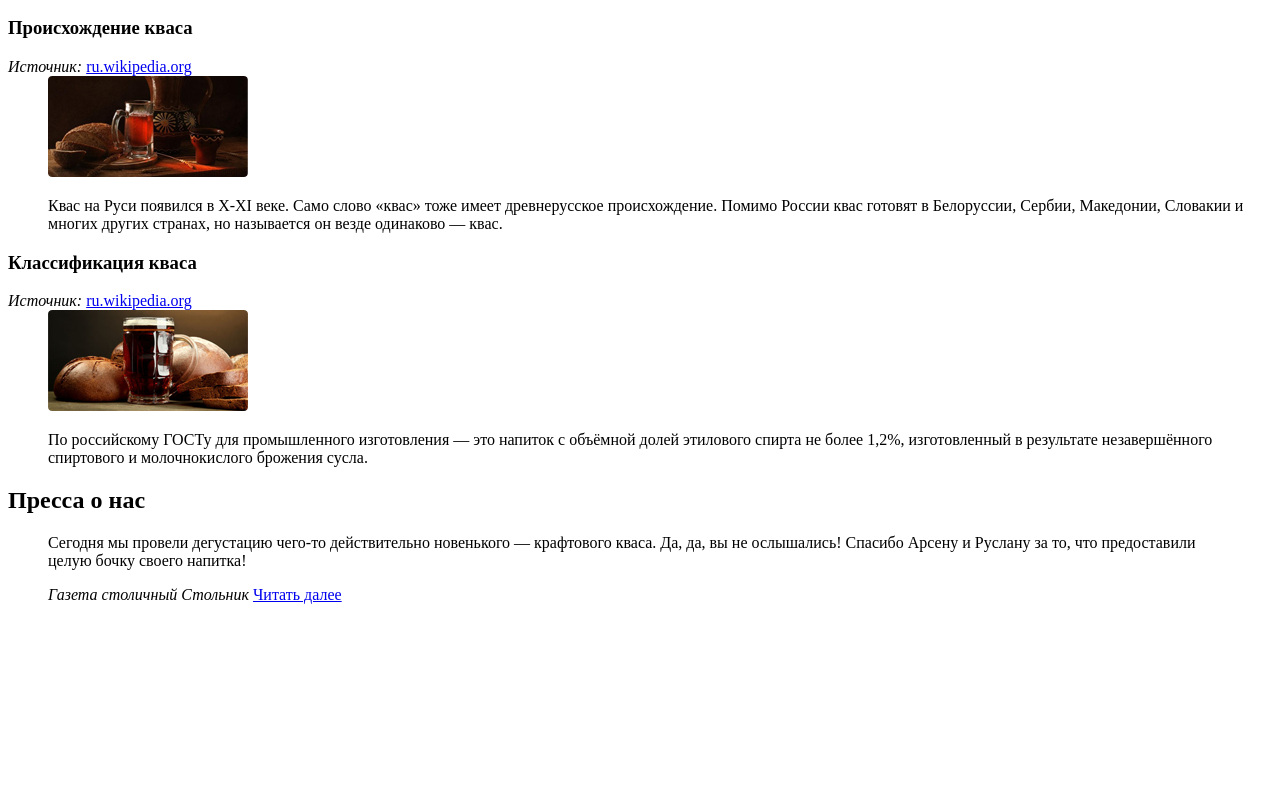
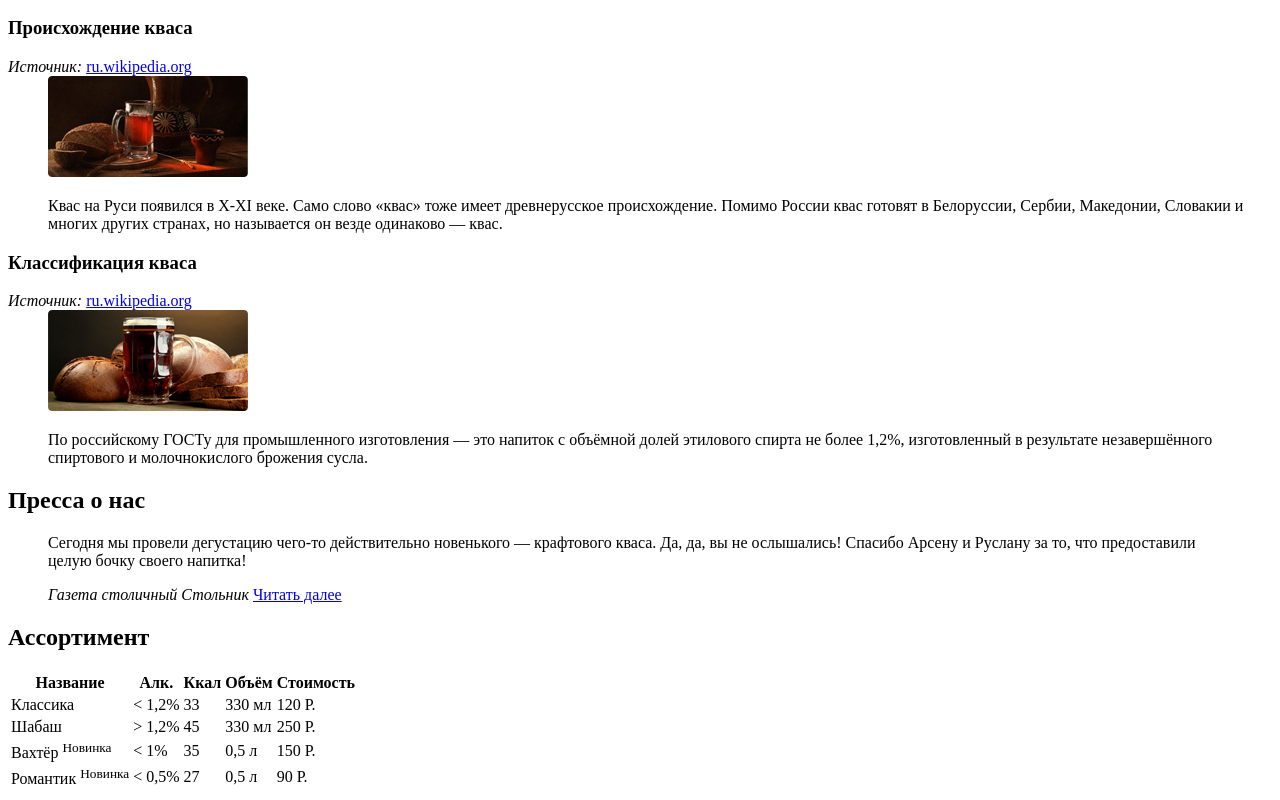
Before and after one commit to Safe-Mode/kvast, a plain HTML site: page index.html in a window 1280 px wide. Shown: the part 1953-2753 px from the top of the page. Before the commit the page ends 2573 px from the top, so only its background shows below. Drawn offline with Linux system fonts and the light colour scheme.

Commit message:
Разметил таблицу ассортимента с ценами

```diff
--- a/index.html
+++ b/index.html
@@ -123,5 +123,45 @@
         <a href="#">Читать далее</a>
       </blockquote>
     </section>
+    <section class="price-list">
+      <h2>Ассортимент</h2>
+      <table>
+        <tr>
+          <th>Название</th>
+          <th>Алк.</th>
+          <th>Ккал</th>
+          <th>Объём</th>
+          <th>Стоимость</th>
+        </tr>
+        <tr>
+          <td>Классика</td>
+          <td>&lt; 1,2%</td>
+          <td>33</td>
+          <td>330 мл</td>
+          <td>120 Р.</td>
+        </tr>
+        <tr>
+          <td>Шабаш</td>
+          <td>&gt; 1,2%</td>
+          <td>45</td>
+          <td>330 мл</td>
+          <td>250 Р.</td>
+        </tr>
+        <tr>
+          <td>Вахтёр <sup>Новинка</sup></td>
+          <td>&lt; 1%</td>
+          <td>35</td>
+          <td>0,5 л</td>
+          <td>150 Р.</td>
+        </tr>
+        <tr>
+          <td>Романтик <sup>Новинка</sup></td>
+          <td>&lt; 0,5%</td>
+          <td>27</td>
+          <td>0,5 л</td>
+          <td>90 Р.</td>
+        </tr>
+      </table>
+    </section>
   </body>
 </html>
```
